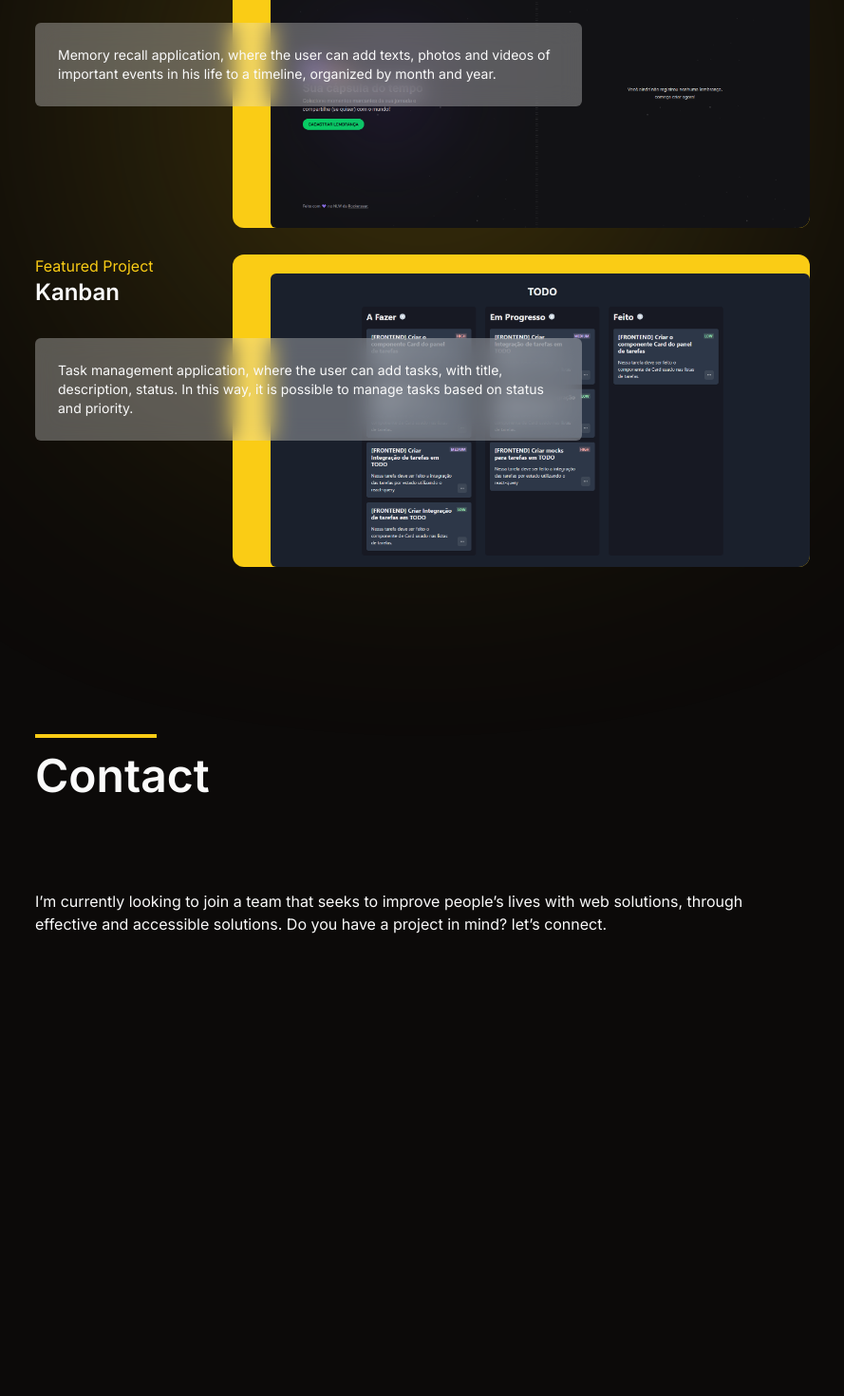
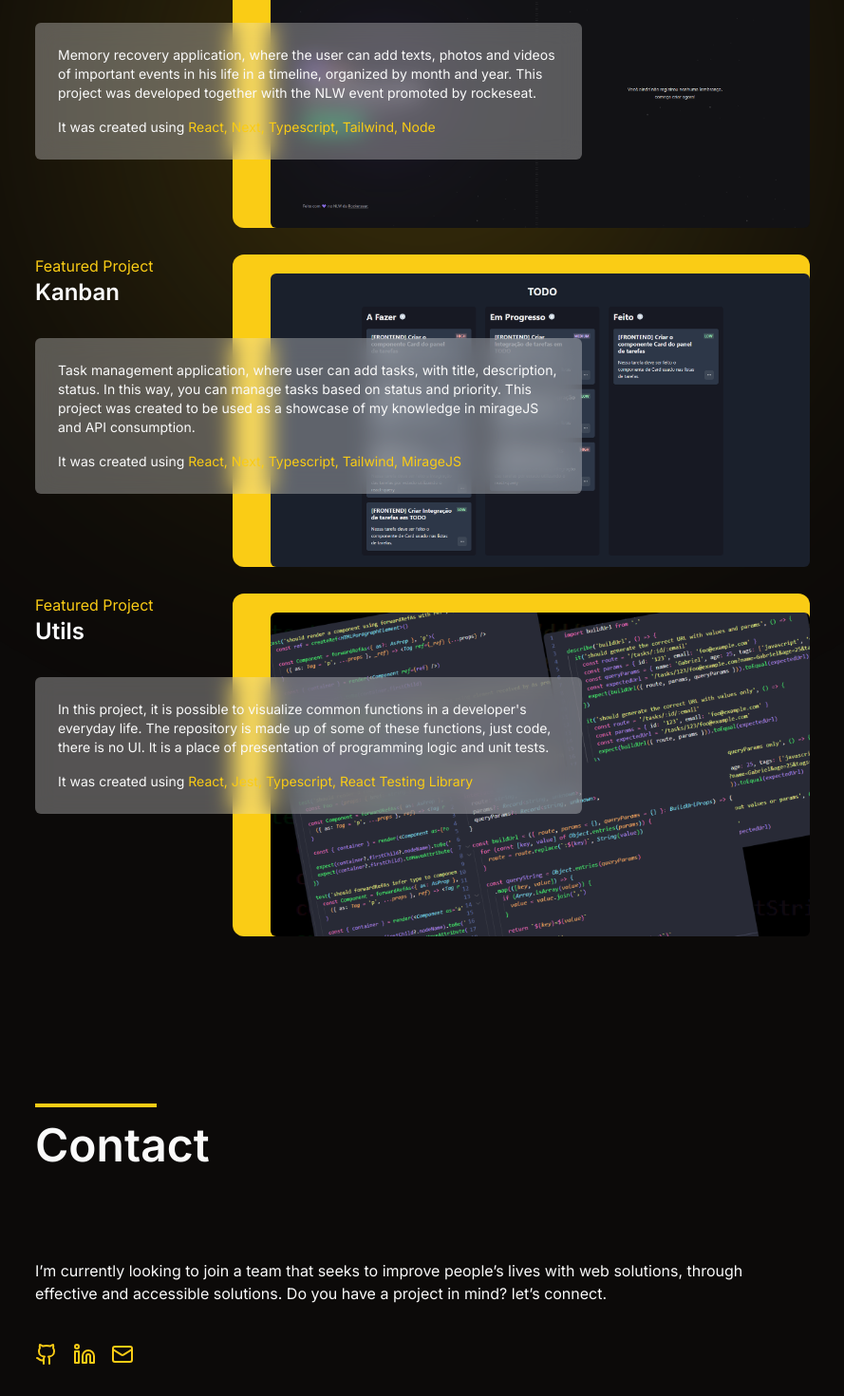
Before and after one commit to ifgabriel/portfolio, a Next.js app: page / in a window 1280 px wide. Shown: the part 2560-4030 px from the top of the page at 95% size, without its empty margins (195-1084 px from the left). Before the commit the page ends 3729 px from the top, so only its background shows below. Built offline with nearby package versions, Linux system fonts and the light colour scheme.

Commit message:
feat(portfolio): add contact information

```diff
--- a/package.json
+++ b/package.json
@@ -16,6 +16,7 @@
     "axios": "^1.4.0",
     "eslint": "8.40.0",
     "eslint-config-next": "13.4.2",
+    "lucide-react": "^0.244.0",
     "next": "13.4.2",
     "postcss": "8.4.23",
     "react": "18.2.0",
--- a/src/components/Contact.tsx
+++ b/src/components/Contact.tsx
@@ -1,3 +1,5 @@
+import { GithubIcon, LinkedinIcon, MailIcon } from 'lucide-react'
+
 const Contact = () => (
   <section className="container relative mx-auto flex  flex-col py-14 lg:px-52">
     <div className="mb-4 h-1 w-32 bg-primary-100" />
@@ -7,6 +9,21 @@ const Contact = () => (
       with web solutions, through effective and accessible solutions. Do you
       have a project in mind? let’s connect.
     </p>
+    <div className="mt-10 flex gap-4">
+      <a href="https://github.com/ifgabriel" target="_blank" rel="noreferrer">
+        <GithubIcon className="text-primary-100" />
+      </a>
+      <a
+        href="https://www.linkedin.com/in/gabriel-miranda-1589a51b0/"
+        target="_blank"
+        rel="noreferrer"
+      >
+        <LinkedinIcon className="text-primary-100" />
+      </a>
+      <a href="mailto:gabrielmp@unipam.edu.br" target="_blank" rel="noreferrer">
+        <MailIcon className="text-primary-100" />
+      </a>
+    </div>
   </section>
 )
 
--- a/src/components/Projects.tsx
+++ b/src/components/Projects.tsx
@@ -1,41 +1,81 @@
 import project1 from '@/assets/project-1.png'
 import project2 from '@/assets/project-2.png'
+import project3 from '@/assets/project-3.png'
 import Image, { StaticImageData } from 'next/image'
 
 interface ProjectType {
   title: string
   image: StaticImageData
   description: string
+  link: string
+  technologies: string[]
 }
 
 const projects: ProjectType[] = [
   {
     title: 'Spacetime',
     image: project1,
+    link: 'https://github.com/ifgabriel/spacetime',
     description: `
-      Memory recall application, where the user can add texts, photos and videos of important
-      events in his life to a timeline, organized by month and year.
+      Memory recovery application, where the user can add texts, photos and videos of important
+      events in his life in a timeline, organized by month and year.
+
+      This project was developed together with the NLW event promoted by rockeseat.
     `,
+    technologies: ['React', 'Next', 'Typescript', 'Tailwind', 'Node'],
   },
   {
     title: 'Kanban',
     image: project2,
-    description: `Task management application, where the user can add tasks, with title, description,
-    status. In this way, it is possible to manage tasks based on status and priority.
+    link: 'https://github.com/ifgabriel/kanban',
+    description: `
+      Task management application, where user can add tasks, with title, description,
+      status. In this way, you can manage tasks based on status and priority.
+
+      This project was created to be used as a showcase of my knowledge in mirageJS and API consumption.
     `,
+    technologies: ['React', 'Next', 'Typescript', 'Tailwind', 'MirageJS'],
+  },
+  {
+    title: 'Utils',
+    image: project3,
+    link: 'https://github.com/ifgabriel/utils',
+    description: `
+      In this project, it is possible to visualize common functions in a developer's
+      everyday life. The repository is made up of some of these functions, just code, there is no UI.
+
+      It is a place of presentation of programming logic and unit tests.
+    `,
+    technologies: ['React', 'Jest', 'Typescript', 'React Testing Library'],
   },
 ]
 
-const Project = ({ title, image, description }: ProjectType) => (
-  <li className="relative flex flex-row flex-wrap justify-between gap-8">
+const Project = ({
+  title,
+  image,
+  description,
+  technologies,
+  link,
+}: ProjectType) => (
+  <li>
+    <a
+      href={link}
+      target="_blank"
+      rel="noreferrer"
+      className="relative flex flex-row flex-wrap justify-between gap-8"
+    >
       <div>
         <span className="text-base text-primary-100">Featured Project</span>
         <h3 className="mb-8 text-2xl font-semibold">{title}</h3>
         <div className="left-0 max-w-xl rounded-md bg-white/30 p-6 backdrop-blur-md md:absolute">
           <p className="text-sm">{description}</p>
+          <p className="mt-4 text-sm">
+            It was created using{' '}
+            <span className=" text-primary-100">{technologies.join(', ')}</span>
+          </p>
         </div>
       </div>
-    <div className="w-fit overflow-hidden rounded-xl bg-primary-100 pt-5 md:pl-10">
+      <div className="w-fit rounded-xl bg-primary-100 pt-5 md:pl-10">
         <Image
           className="rounded-md object-cover"
           width={568}
@@ -45,6 +85,7 @@ const Project = ({ title, image, description }: ProjectType) => (
           aria-hidden
         />
       </div>
+    </a>
   </li>
 )
 
```
Also changed, not shown: src/assets/project-3.png (added), 1 other file (tests, documents, lock files or other folders). Lines whose indentation alone changed are shown as unchanged.
